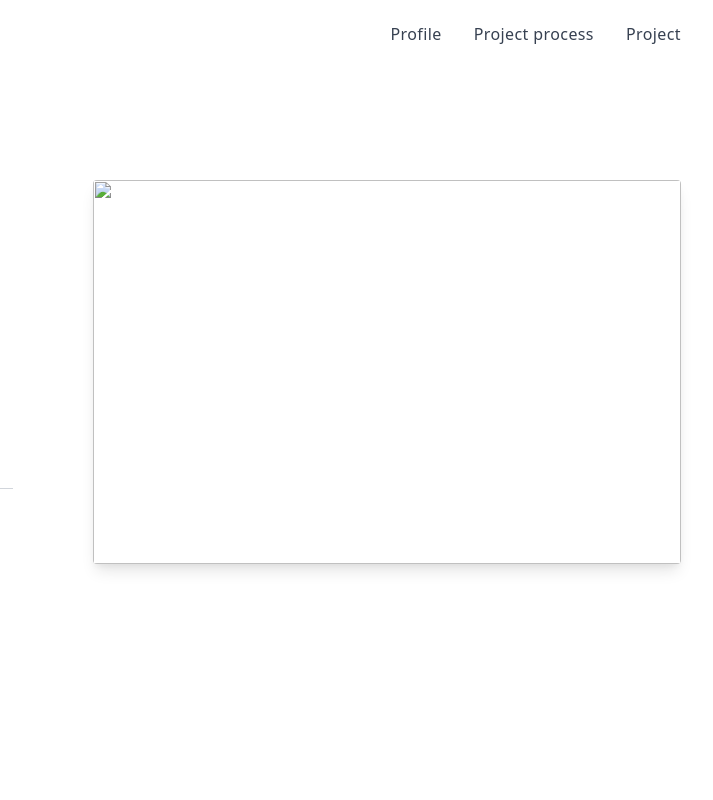
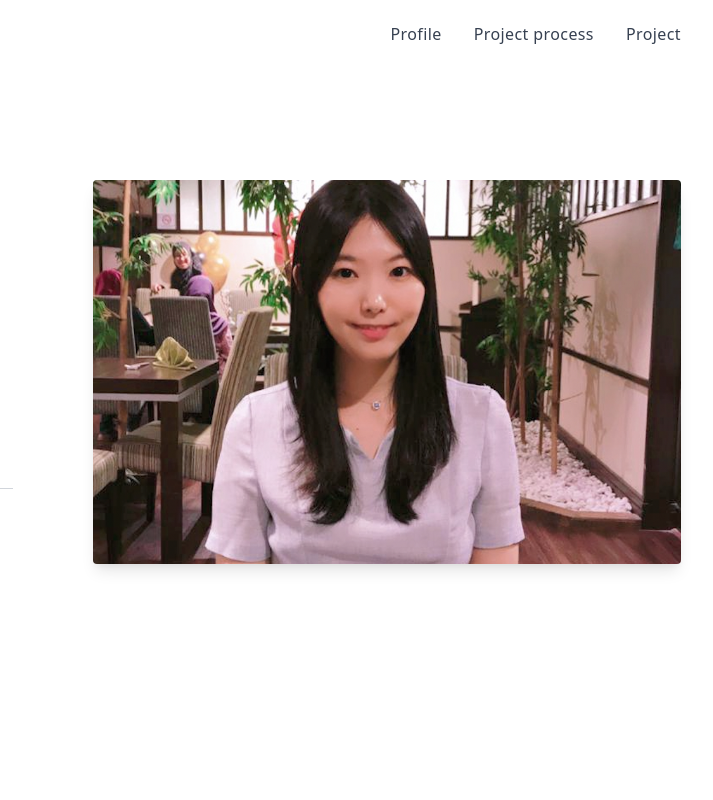
Before and after one commit to Seulah-coder/Seulah-coder.github.io, a plain HTML site: page index.html in a window 1280 px wide. Shown: the top 800 px of the page, 567-1280 px from the left. Drawn offline with nearby package versions, Linux system fonts and the light colour scheme.

Commit message:
change photo

```diff
--- a/index.html
+++ b/index.html
@@ -133,7 +133,7 @@
         </div>
         <div>
             <!--사진수정-->
-            <img class="object-cover w-full h-56 rounded shadow-lg sm:h-96" src="resources/photo/SeulahPhoto.png.jpeg" alt="" />
+            <img class="object-cover w-full h-56 rounded shadow-lg sm:h-96" src="resources/photo/Seulahphoto.jpg" alt="" />
         </div>
     </div>
 </div>
```
Also changed, not shown: resources/photo/Seulahphoto.jpg (added).
